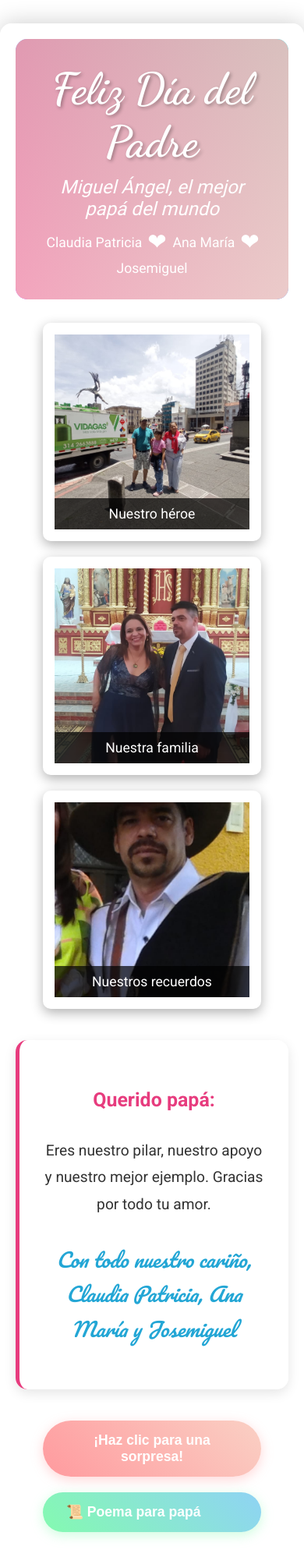
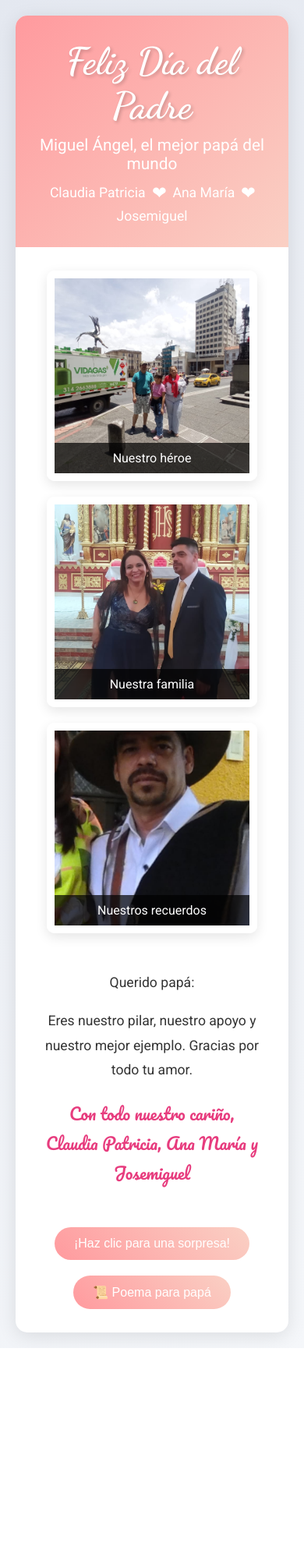
Before and after one commit to jose22468/dia-del-padre, a plain HTML site: page index.html in a window 390 px wide. Shown: the top 1997 px of the page at 78% size. After the commit the page ends 1729 px from the top, so only its background shows below. Drawn offline with Linux system fonts and the light colour scheme.

Commit message:
Update styles.css

```diff
--- a/styles.css
+++ b/styles.css
@@ -1,99 +1,50 @@
 body {
     font-family: 'Roboto', sans-serif;
+    background: linear-gradient(-45deg, #f5f7fa, #e4e8f0);
     margin: 0;
-    padding: 0;
+    padding: 20px;
     color: #333;
-    overflow-x: hidden;
-    min-height: 100vh;
-}
-
-.background-animation {
-    position: fixed;
-    top: 0;
-    left: 0;
-    width: 100%;
-    height: 100%;
-    background: linear-gradient(-45deg, #ee7752, #e73c7e, #23a6d5, #23d5ab);
-    background-size: 400% 400%;
-    animation: gradientBG 15s ease infinite;
-    z-index: -1;
-}
-
-@keyframes gradientBG {
-    0% { background-position: 0% 50%; }
-    50% { background-position: 100% 50%; }
-    100% { background-position: 0% 50%; }
 }
 
 .container {
-    max-width: 1000px;
+    max-width: 900px;
     margin: 0 auto;
-    padding: 20px;
-    background-color: rgba(255, 255, 255, 0.9);
-    box-shadow: 0 0 30px rgba(0, 0, 0, 0.2);
+    background: white;
     border-radius: 15px;
-    margin-top: 30px;
-    margin-bottom: 30px;
-    backdrop-filter: blur(5px);
+    box-shadow: 0 5px 25px rgba(0,0,0,0.1);
+    overflow: hidden;
 }
 
 header {
     text-align: center;
     padding: 30px;
-    background: linear-gradient(135deg, rgba(255, 154, 158, 0.8) 0%, rgba(250, 208, 196, 0.9) 100%);
-    border-radius: 15px;
-    margin-bottom: 30px;
+    background: linear-gradient(135deg, #ff9a9e, #fad0c4);
     color: white;
-    position: relative;
-    overflow: hidden;
-}
-
-header::before {
-    content: "";
-    position: absolute;
-    top: -10px;
-    left: -10px;
-    right: -10px;
-    bottom: -10px;
-    background: linear-gradient(45deg, #ff0, #f0f, #0ff, #0f0);
-    background-size: 400% 400%;
-    animation: gradientBorder 8s ease infinite;
-    z-index: -1;
-    border-radius: 20px;
-}
-
-@keyframes gradientBorder {
-    0% { background-position: 0% 50%; }
-    50% { background-position: 100% 50%; }
-    100% { background-position: 0% 50%; }
 }
 
 h1 {
     font-family: 'Dancing Script', cursive;
-    font-size: 3.5em;
+    font-size: 3em;
     margin: 0;
-    text-shadow: 2px 2px 4px rgba(0, 0, 0, 0.3);
+    text-shadow: 2px 2px 4px rgba(0,0,0,0.2);
 }
 
 h2 {
-    font-size: 1.5em;
+    font-size: 1.3em;
     font-weight: 400;
     margin: 10px 0 0;
-    font-style: italic;
 }
 
 .family-names {
     display: flex;
     justify-content: center;
-    align-items: center;
     flex-wrap: wrap;
+    gap: 10px;
     margin-top: 15px;
-    gap: 10px;
     font-size: 1.1em;
 }
 
 .heart {
-    font-size: 1.3em;
     animation: pulse 1.5s infinite;
 }
 
@@ -105,26 +56,25 @@ h2 {
 
 .photo-gallery {
     display: flex;
-    justify-content: space-around;
+    justify-content: center;
     flex-wrap: wrap;
     gap: 20px;
-    margin: 30px 0;
+    padding: 30px;
 }
 
 .photo-frame {
-    width: 280px;
-    height: 280px;
-    border: 15px solid #fff;
-    box-shadow: 0 5px 15px rgba(0, 0, 0, 0.3);
+    width: 250px;
+    height: 250px;
+    border: 10px solid white;
     border-radius: 10px;
+    box-shadow: 0 5px 15px rgba(0,0,0,0.1);
     overflow: hidden;
-    background-color: #eee;
     position: relative;
     transition: transform 0.3s;
 }
 
 .photo-frame:hover {
-    transform: scale(1.05) rotate(2deg);
+    transform: scale(1.05);
 }
 
 .photo-frame img {
@@ -138,101 +88,63 @@ h2 {
     bottom: 0;
     left: 0;
     right: 0;
-    background: rgba(0, 0, 0, 0.7);
+    background: rgba(0,0,0,0.7);
     color: white;
     padding: 10px;
     text-align: center;
-    font-size: 1.1em;
 }
 
 .message {
-    margin: 40px auto;
-    max-width: 700px;
+    padding: 0 30px 30px;
+    text-align: center;
+    font-size: 1.1em;
     line-height: 1.8;
-    font-size: 1.2em;
-    text-align: center;
-    background: rgba(255, 255, 255, 0.8);
-    padding: 30px;
-    border-radius: 15px;
-    box-shadow: 0 5px 15px rgba(0, 0, 0, 0.1);
-    border-left: 5px solid #e73c7e;
-}
-
-.message p:first-child {
-    font-weight: bold;
-    font-size: 1.3em;
-    color: #e73c7e;
 }
 
 .signature {
-    font-style: italic;
-    margin-top: 30px;
     font-family: 'Pacifico', cursive;
-    font-size: 1.3em;
-    color: #23a6d5;
+    font-size: 1.2em;
+    color: #e73c7e;
+    margin-top: 20px;
 }
 
 .interactive-buttons {
     display: flex;
     justify-content: center;
+    gap: 20px;
+    padding: 0 30px 30px;
     flex-wrap: wrap;
-    gap: 20px;
-    margin: 40px 0;
 }
 
 button {
-    padding: 15px 30px;
+    padding: 12px 25px;
     border: none;
     border-radius: 50px;
-    font-size: 1.1em;
-    cursor: pointer;
-    transition: all 0.3s;
-    font-weight: bold;
-    display: flex;
-    align-items: center;
-    gap: 10px;
-}
-
-#surprise-btn {
     background: linear-gradient(45deg, #ff9a9e, #fad0c4);
     color: white;
-    box-shadow: 0 4px 15px rgba(255, 154, 158, 0.4);
-}
-
-#music-btn {
-    background: linear-gradient(45deg, #a18cd1, #fbc2eb);
-    color: white;
-    box-shadow: 0 4px 15px rgba(161, 140, 209, 0.4);
-}
-
-#poem-btn {
-    background: linear-gradient(45deg, #84fab0, #8fd3f4);
-    color: white;
-    box-shadow: 0 4px 15px rgba(132, 250, 176, 0.4);
+    font-size: 1em;
+    cursor: pointer;
+    transition: transform 0.3s, box-shadow 0.3s;
 }
 
 button:hover {
-    transform: translateY(-5px);
-    box-shadow: 0 7px 20px rgba(0, 0, 0, 0.2);
+    transform: translateY(-3px);
+    box-shadow: 0 5px 15px rgba(0,0,0,0.2);
 }
 
 #poem-container {
-    background: rgba(255, 255, 255, 0.9);
-    padding: 30px;
-    border-radius: 15px;
-    margin-top: 30px;
+    padding: 20px;
+    margin: 0 30px 30px;
+    background: #f9f9f9;
+    border-radius: 10px;
     text-align: center;
-    font-style: italic;
-    line-height: 1.8;
-    border-top: 3px solid #23d5ab;
     display: none;
 }
 
 #poem-container h3 {
+    font-family: 'Dancing Script', cursive;
     color: #e73c7e;
-    font-family: 'Dancing Script', cursive;
-    font-size: 2em;
-    margin-top: 0;
+    font-size: 1.8em;
 }
 
 .hidden {
@@ -245,59 +157,29 @@ button:hover {
     width: 15px;
     height: 15px;
     background-color: #f00;
-    animation: fall 5s linear infinite;
+    animation: fall 5s linear forwards;
     z-index: 1000;
 }
 
 @keyframes fall {
-    0% {
-        transform: translateY(-100px) rotate(0deg);
-        opacity: 1;
-    }
-    100% {
+    to {
         transform: translateY(100vh) rotate(360deg);
         opacity: 0;
     }
 }
 
-/* Efecto de corazones */
+/* Corazones */
 .heart-fall {
     position: fixed;
+    color: #ff6b6b;
     font-size: 20px;
-    color: #ff6b6b;
-    animation: heartFall 4s linear infinite;
+    animation: heartFall 4s linear forwards;
     z-index: 1000;
 }
 
 @keyframes heartFall {
-    0% {
-        transform: translateY(-100px) rotate(0deg);
-        opacity: 1;
-    }
-    100% {
+    to {
         transform: translateY(100vh) rotate(360deg);
         opacity: 0;
     }
 }
-
-/* Responsive */
-@media (max-width: 768px) {
-    .photo-gallery {
-        flex-direction: column;
-        align-items: center;
-    }
-
-    .photo-frame {
-        width: 250px;
-        height: 250px;
-    }
-
-    .interactive-buttons {
-        flex-direction: column;
-        align-items: center;
-    }
-
-    button {
-        width: 80%;
-    }
-}
```
